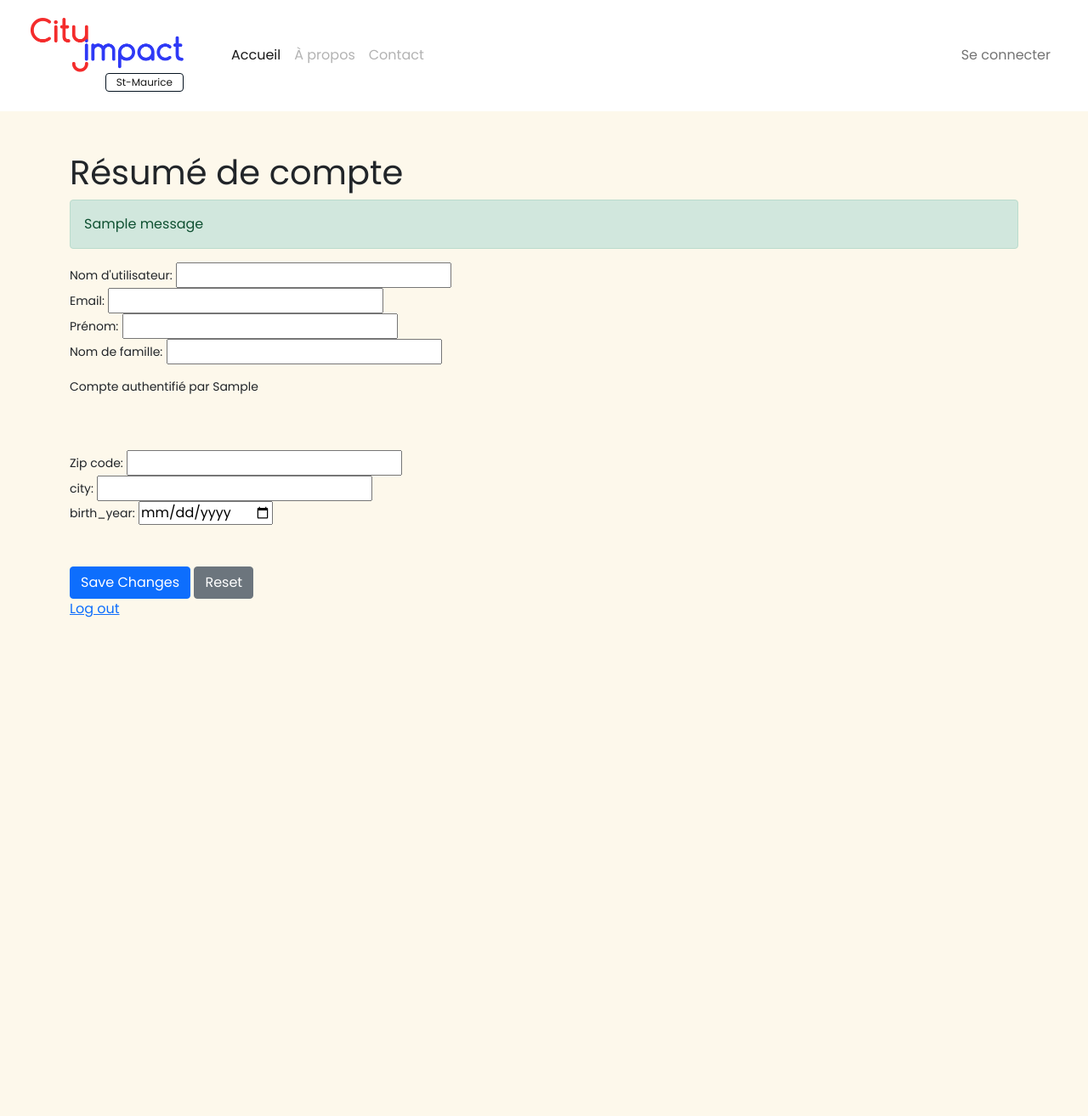
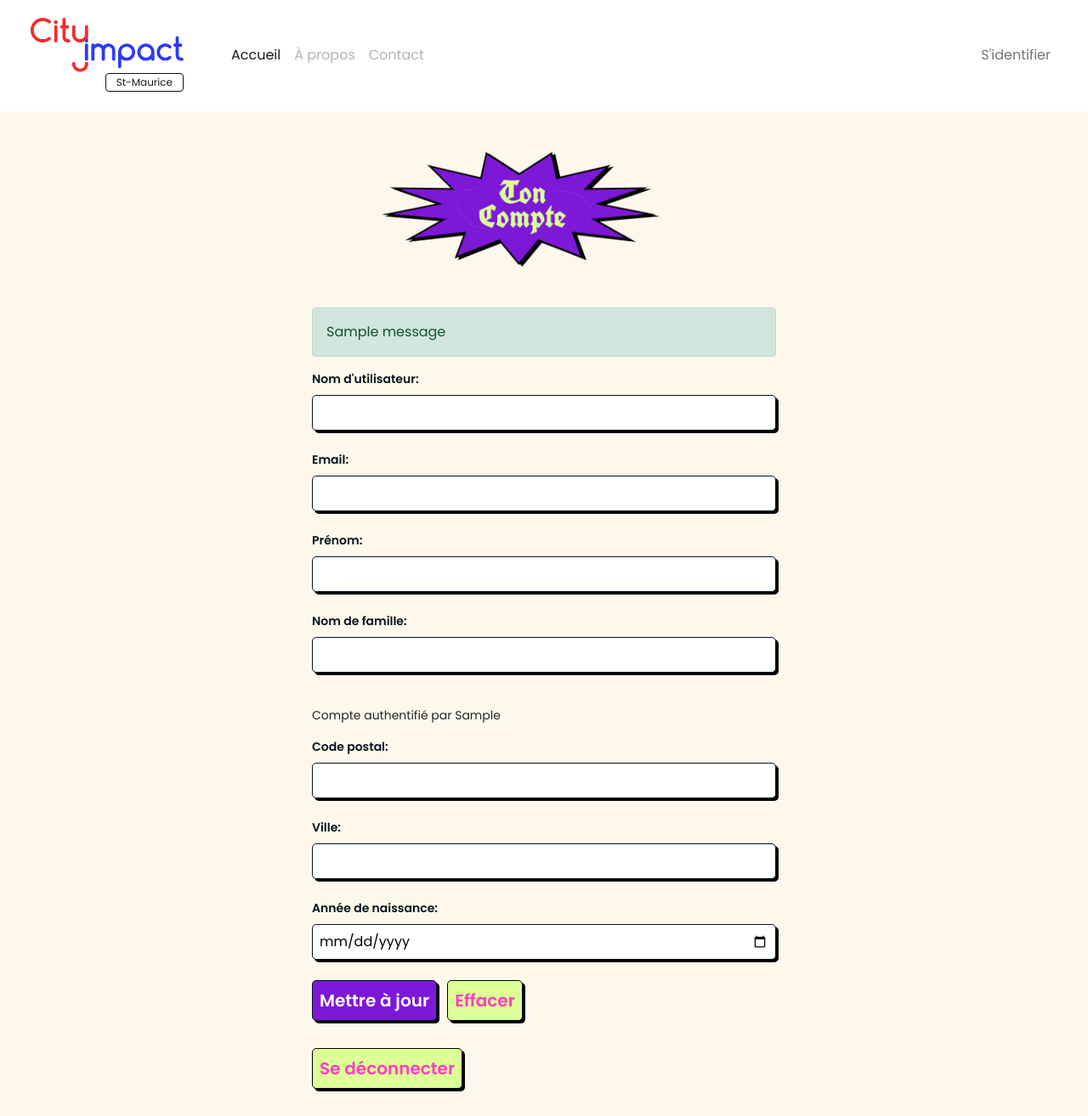
Before and after one commit to citympact/citympact, a Django app: template backend/mainApp/templates/mainApp/account_profile.html in a window 1280 px wide. Shown: the whole page at 85% size. Before the commit the page ends 727 px from the top, so only its background shows below. Run offline with Django 3.2, Linux system fonts and the light colour scheme; the template is opened without the code that fills it: most values are stand-ins (such as "Sample title", 1, 10 or a date in 2020); one stand-in notice (Sample message) is shown; form fields are guessed from the names that the template uses; parts of the project's set-up code (start-up, migrations or seed data) failed here and were passed over; some libraries are stand-ins or nearby versions; some web fonts are replaced.

Commit message:
Frontend updates: updated the account related pages, some more updates in the popup and misc fixes.

```diff
--- a/backend/mainApp/static/mainApp/css/main.css
+++ b/backend/mainApp/static/mainApp/css/main.css
@@ -608,6 +608,16 @@ h1.homepage_title.petition_title {
     margin-bottom: 1.5rem;
     width: 100%;
 }
+.form_row textarea {
+    background: #FFFFFF;
+    border: 1px solid #051320;
+    box-sizing: border-box;
+    border-radius: 5px;
+    box-shadow: 3px 3px black;
+    padding: 0.5rem;
+    margin-bottom: 1.5rem;
+    width: 100%;
+}
 
 .account_button {
     background: #7D18D7;
@@ -621,6 +631,11 @@ h1.homepage_title.petition_title {
     font-size: 20px;
     margin-bottom: 1.5rem;
     margin-right: 0.5rem;
+    text-decoration: none;
+}
+a.account_button:hover {
+    text-decoration: none;
+    color: white;
 }
 
 .sso_login_icon {
--- a/backend/mainApp/templates/mainApp/account_profile.html
+++ b/backend/mainApp/templates/mainApp/account_profile.html
@@ -2,10 +2,22 @@
 {% block content %}
 
 <div class="container">
-    <div class="row">
-        <div class="col-sm-12">
-                <h1>Résumé de compte</h1>
-
+    <div class="row justify-content-center">
+        <div class="col-xs-12 col-sm-10 col-md-8 col-lg-6">
+            <img src="/static/mainApp/images/user_account.png" alt="" class="center_image"/>
+            {% if form.errors %}
+                {% if form.non_field_errors %}
+                    <div class="alert alert-danger">
+                        <strong>{{ form.non_field_errors }}</strong>
+                    </div>
+                {% else %}
+                    {% for error in form.errors %}
+                        <div class="alert alert-danger">
+                            <strong>{{ error|escape }}</strong>
+                        </div>
+                   {% endfor %}
+                {% endif %}
+            {% endif %}
             {% if messages %}
                   {% for message in messages %}
                   <div class="alert alert-{{ message.tags }} pb-0" role="alert">
@@ -13,24 +25,21 @@
                   </div>
                   {% endfor %}
             {% endif %}
-                <div class="form-content">
             <form method="post" enctype="multipart/form-data">
                 {% csrf_token %}
-                        <div class="form-row">
-                            <div class="col-md-5">
-                                <div class="form-group">
-                                    <label class="small mb-1">Nom d'utilisateur:</label>
+                <div class="form_row">
+                    <label>Nom d'utilisateur:</label>
                         {{ user_form.username }}
-                                    <label class="small mb-1">Email:</label>
+                    <label>Email:</label>
                         {{ user_form.email }}
                 </div>
-                                <div class="form-group">
-                                    <label class="small mb-1">Prénom:</label>
+                <div class="form_row">
+                    <label>Prénom:</label>
                         {{ user_form.first_name }}
-                                    <label class="small mb-1">Nom de famille:</label>
+                    <label>Nom de famille:</label>
                         {{ user_form.last_name }}
                 </div>
-                                <div class="form-group">
+                <div class="form_row">
                     <p class="small mt-3">
                         {% if password_reset %}
                             <a href="{% url 'password_change' %}">Changer le mot de passe</a>
@@ -40,37 +49,29 @@
                         {% endif %}
                     </p>
                 </div>
-                            </div>
-                        </div>
-                        <div class="form-row pt-5">
-                            <div class="col-md-5">
-                                <div class="form-group">
-                                    <label class="small mb-1">Zip code:</label>
+                <div class="form_row">
+                    <label>Code postal:</label>
                         {{ registered_user_form.zip_code }}
                 </div>
-                                <div class="form-group">
-                                    <label class="small mb-1">city:</label>
+                <div class="form_row">
+                    <label>Ville:</label>
                         {{ registered_user_form.city }}
                 </div>
-                                <div class="form-group">
-                                    <label class="small mb-1">birth_year:</label>
+                <div class="form_row">
+                    <label>Année de naissance:</label>
                         {{ registered_user_form.birth_year }}
+                </div>
+                <div class="form-row">
+                    <button type="submit" class="account_button">Mettre à jour</button>
+                    <button type="reset" class="account_secondary_button">Effacer</button>
+                </div>
+            </form>
+
+            <div class="form_row">
+                <a href="{% url 'logout' %}" class="account_secondary_button">Se déconnecter</a>
+            </div>
         </div>
     </div>
 </div>
 
-                        <br><br>
-                        <button type="submit" class="btn btn-primary">Save Changes</button>
-                        <button type="reset" class="btn btn-secondary">Reset</button>
-                    </form>
-                    <div class="form-group">
-                        <a href="{% url 'logout' %}">Log out</a>
-                    </div>
-                </div>
-
-        </div>
-    </div>
-</div>
-
-
 {% endblock content %}
--- a/backend/mainApp/templates/mainApp/base.html
+++ b/backend/mainApp/templates/mainApp/base.html
@@ -40,7 +40,7 @@
                 <div class="" id="">
                     <ul class="navbar-nav">
                         <li class="nav-item">
-                            <a class="nav-link" href="{% url 'mainApp:accounts_profile' %}">{% if user.is_authenticated %}Mon Compte{% else %}Se connecter{% endif %}</a>
+                            <a class="nav-link" href="{% url 'mainApp:accounts_profile' %}">{% if user.is_authenticated %}Mon compte ({{ user.first_name }}){% else %}S'identifier{% endif %}</a>
                         </li>
                     </ul>
                 </div>
```
Also changed, not shown: backend/mainApp/templates/mainApp/acccount_create.html (+28 -27 lines), backend/mainApp/templates/mainApp/newPetition.html (+20 -7 lines), backend/mainApp/templates/registration/logged_out.html (+7 -7 lines), backend/mainApp/templates/registration/password_change_done.html (+7 -5 lines), backend/mainApp/templates/registration/password_change_form.html (+6 -6 lines), backend/mainApp/templates/registration/password_reset_complete.html (+4 -3 lines), backend/mainApp/templates/registration/password_reset_confirm.html (+6 -12 lines), backend/mainApp/templates/registration/password_reset_done.html (+9 -0 lines), backend/mainApp/templates/registration/password_reset_form.html (+8 -5 lines), backend/mainApp/views.py (+29 -9 lines), backend/mainApp/static/mainApp/images/account_create.png (added), backend/mainApp/static/mainApp/images/forgotten_password.png (added), backend/mainApp/static/mainApp/images/logged_out.png (added), backend/mainApp/static/mainApp/images/new_petition.png (added), 2 more files. Lines whose indentation alone changed are shown as unchanged.
